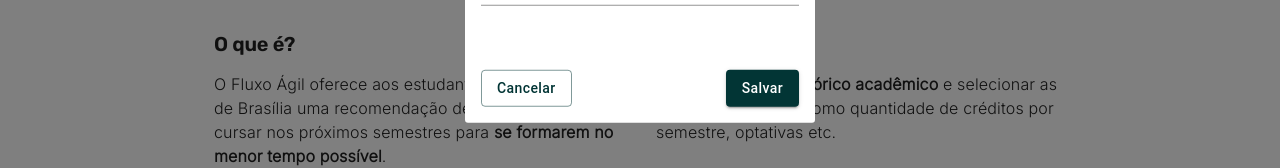
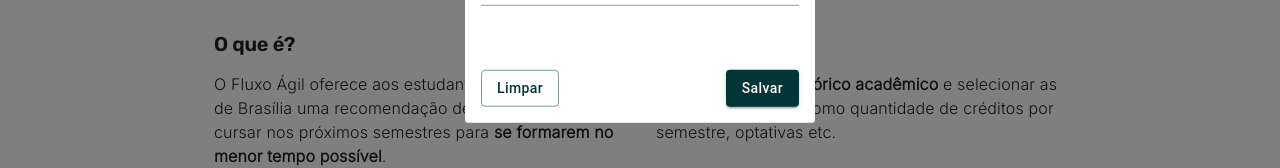
Before and after one commit to UnBArqDsw2022-1/2022.1_G4_FluxoAgil-client, a React (Vite) app: page / in a window 1280 px wide. Both pictures are taken after a click on the button "Selecionar as disciplinas optativas". Shown: the part 404-572 px from the top of the page. Built offline with nearby package versions, Linux system fonts and the light colour scheme.

Commit message:
feat: botao limpar agora limpa a seleção de cursos

```diff
--- a/src/components/SelectOptionalCoursesModal/index.tsx
+++ b/src/components/SelectOptionalCoursesModal/index.tsx
@@ -88,10 +88,14 @@ export default function SelectOptionalCoursesModal({
         />
 
         <Grid container justifyContent="space-between" mt="64px">
-          <Button onClick={handleClose} variant="outlined" color="secondary">
-            Cancelar
+          <Button
+            onClick={() => setSelectedOptionalCourses([])}
+            variant="outlined"
+            color="secondary"
+          >
+            Limpar
           </Button>
-          <Button variant="contained" color="secondary">
+          <Button onClick={handleClose} variant="contained" color="secondary">
             Salvar
           </Button>
         </Grid>
```
